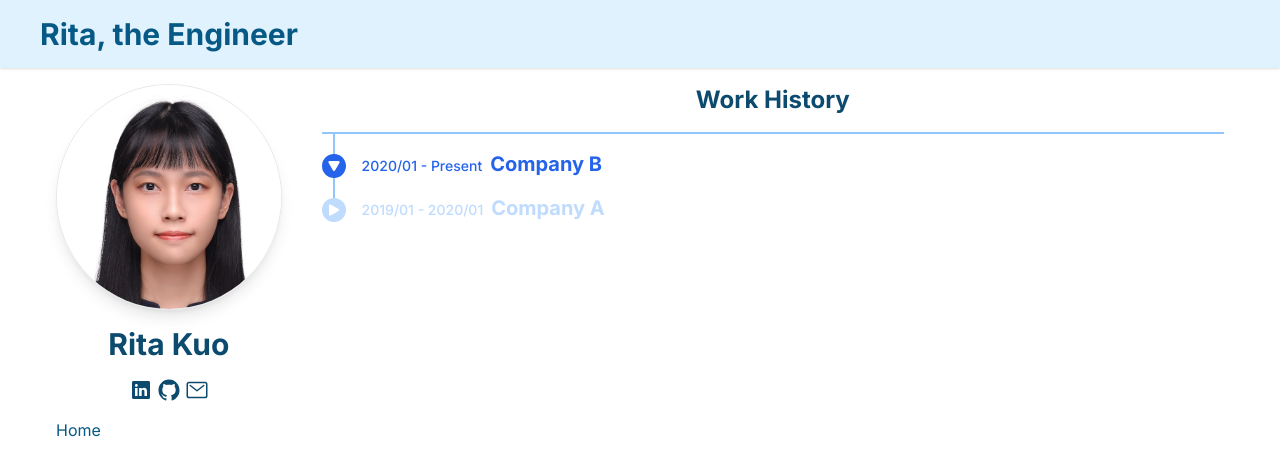
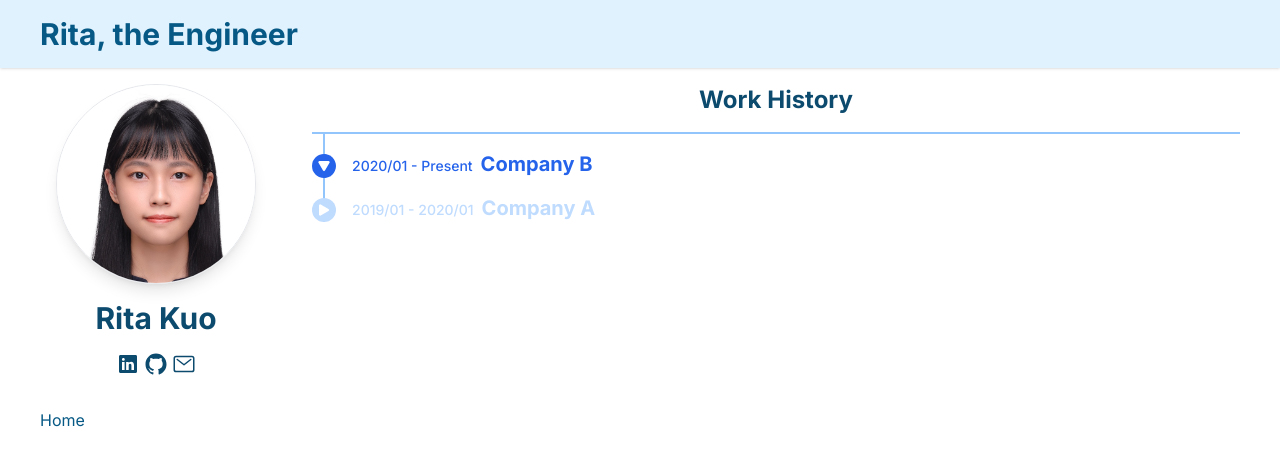
Before and after one commit to rita-kuo/Resume, a Next.js app: page / in a window 1280 px wide. Shown: the top 476 px of the page. Built offline with nearby package versions, Linux system fonts and the light colour scheme.

Commit message:
fix: update layout

```diff
--- a/src/app/layout.tsx
+++ b/src/app/layout.tsx
@@ -20,15 +20,12 @@ export default function RootLayout({
     <html lang="en">
       <body className={`min-h-screen ${inter.className}`}>
         <Header />
-        <div className="p-4 pb-0 md:hidden">
-          <Information />
-        </div>
-        <div className="mx-auto w-full max-w-limit gap-10 p-4 md:flex">
-          <aside className="md:top-23 sticky top-16 hidden h-max basis-1/5 space-y-4 md:block">
+        <div className="mx-auto w-full max-w-limit items-start gap-10 md:flex">
+          <aside className="sticky hidden min-h-max basis-1/5 space-y-4 md:block">
             <Information />
             <MenuContent />
           </aside>
-          <main className="relative md:basis-4/5">{children}</main>
+          <main className="relative py-4 md:basis-4/5">{children}</main>
         </div>
       </body>
     </html>
--- a/src/component/Information.tsx
+++ b/src/component/Information.tsx
@@ -5,8 +5,8 @@ import { IoMailOutline } from "react-icons/io5";
 
 const Information: React.FC = () => {
   return (
-    <div className="flex gap-6 md:flex-col md:gap-4">
-      <div className="relative basis-1/4 pt-[25%] md:w-full md:pt-[100%]">
+    <div className="space-y-2 p-4 md:space-y-4">
+      <div className="relative w-full pt-[100%]">
         <Image
           src="/avatar.jpg"
           alt="avatar"
@@ -15,13 +15,11 @@ const Information: React.FC = () => {
           style={{ objectFit: "cover", objectPosition: "top" }}
         />
       </div>
-      <div className="space-y-2 md:space-y-4">
-        <h1 className="basis-4/4 text-center">Rita Kuo</h1>
-        <div className="flex gap-1 md:justify-center [&>svg]:h-5 [&>svg]:w-5 [&>svg]:md:h-6 [&>svg]:md:w-6">
-          <IoLogoLinkedin />
-          <IoLogoGithub />
-          <IoMailOutline />
-        </div>
+      <h1 className="text-center">Rita Kuo</h1>
+      <div className="flex justify-center gap-1 [&>svg]:h-5 [&>svg]:w-5 [&>svg]:md:h-6 [&>svg]:md:w-6">
+        <IoLogoLinkedin />
+        <IoLogoGithub />
+        <IoMailOutline />
       </div>
     </div>
   );
```
